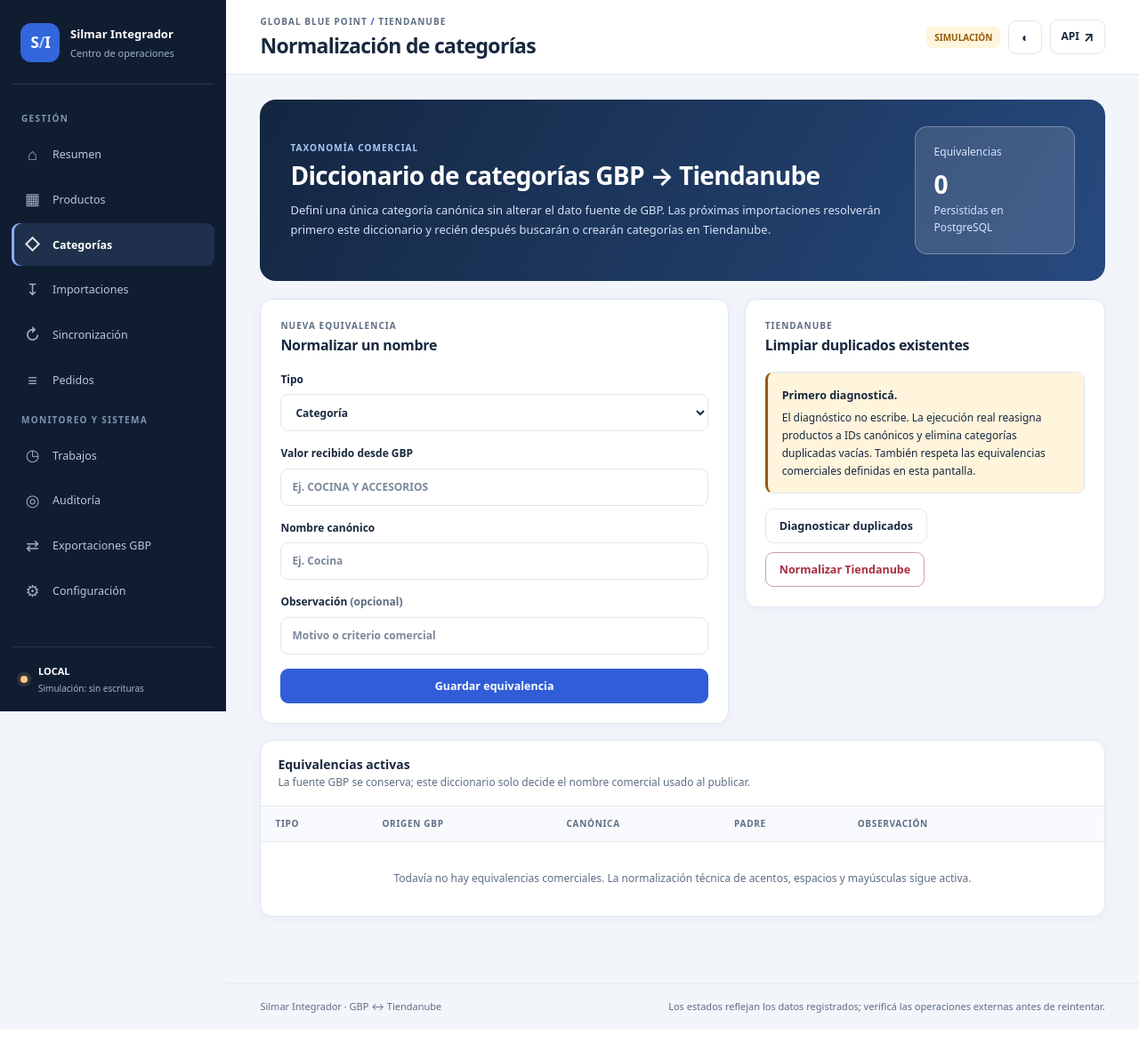
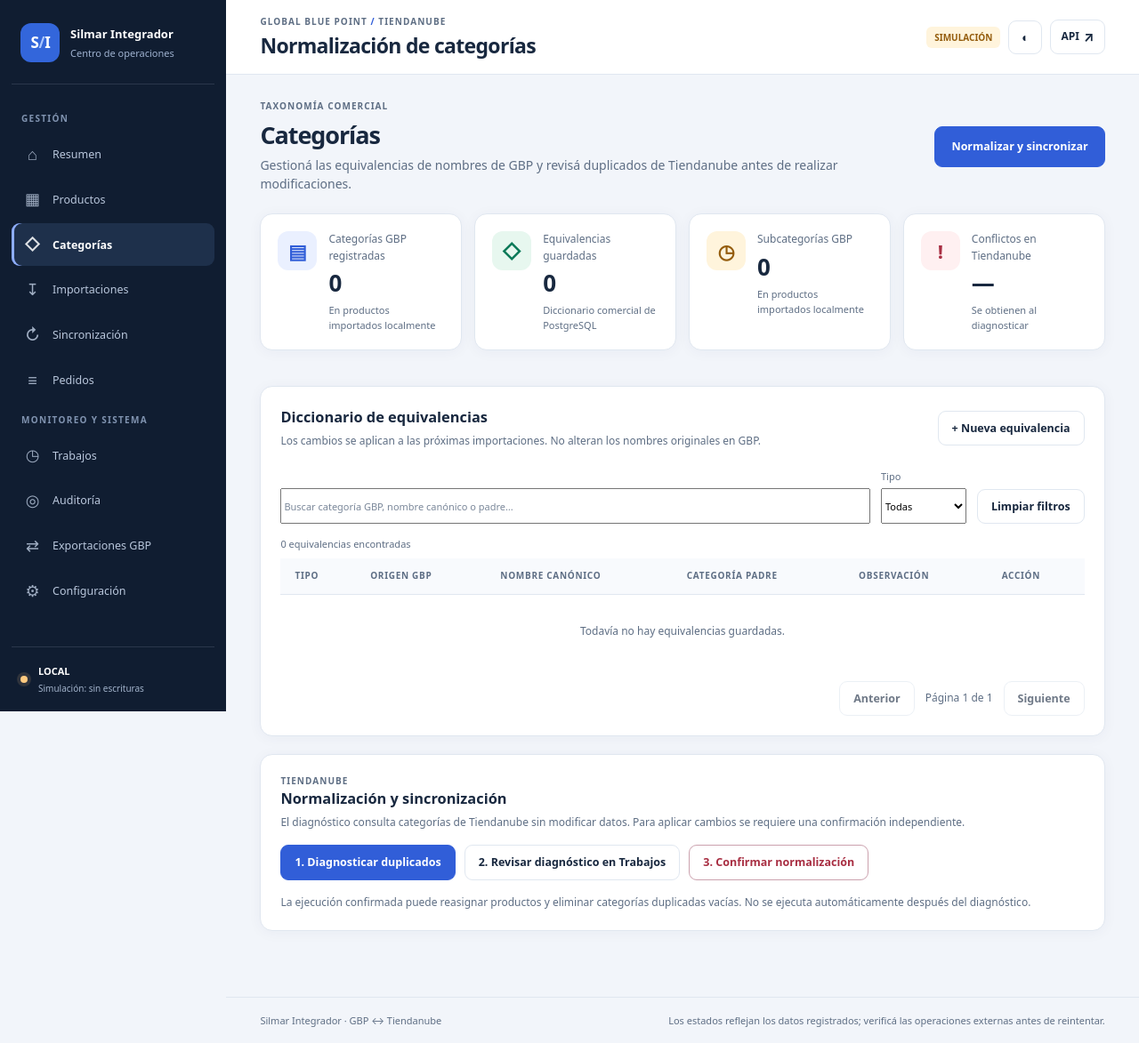
Before and after one commit to PadillaGabriel/GBP_TN_SYNC, a FastAPI app: page /admin/panel/categorias in a window 1280 px wide. Shown: the whole page at 89% size. Run offline with FastAPI, Linux system fonts and the light colour scheme.

Commit message:
Rediseño Categorias

```diff
--- a/app/static/enterprise/app.css
+++ b/app/static/enterprise/app.css
@@ -358,12 +358,35 @@
   .jobs-table tbody td:last-child .btn { width: 100%; }
   .jobs-table .table-progress { grid-template-columns: minmax(0,1fr) 35px; }
 }
-
-/* Resumen operativo: estilos aislados de las demás páginas. */
-.overview{display:grid;gap:22px}.overview-heading{display:flex;justify-content:space-between;align-items:center;gap:16px}.overview-heading h2{font-size:25px;letter-spacing:-.035em;margin:5px 0 3px}.overview-heading p,.overview-section-head p{margin:0;color:var(--muted);font-size:12px}.overview-mode{flex:none;border:1px solid var(--border);background:var(--surface);padding:7px 11px;border-radius:9px;font-size:11px;color:var(--muted)}
-.overview-metrics{display:grid;grid-template-columns:repeat(4,minmax(0,1fr));gap:13px}.overview-metric{min-width:0;display:flex;align-items:flex-start;gap:12px;background:var(--surface);border:1px solid var(--border);border-radius:var(--radius);padding:19px 16px;box-shadow:var(--shadow)}.overview-metric-icon{flex:none;width:40px;height:40px;display:grid;place-items:center;border-radius:11px;background:var(--primary-tint);color:var(--primary);font-size:24px}.overview-metric h3{font-size:12px;line-height:1.45;margin:0;font-weight:680}.overview-metric strong{display:block;font-size:29px;letter-spacing:-.04em;margin:7px 0 2px;line-height:1.2;overflow-wrap:anywhere}.overview-metric strong.overview-date{font-size:19px;letter-spacing:-.02em}.overview-metric small{font-size:11px;color:var(--muted);display:block;line-height:1.5}
-.overview-sync,.overview-jobs{background:var(--surface);border:1px solid var(--border);border-radius:var(--radius);padding:20px;box-shadow:var(--shadow)}.overview-sync{background:var(--surface-2)}.overview-section-head{display:flex;align-items:center;justify-content:space-between;gap:12px;margin-bottom:14px}.overview-section-head h3{font-size:17px;margin:0 0 3px;letter-spacing:-.02em}.overview-section-head>a{color:var(--primary);font-size:12px;font-weight:700;white-space:nowrap}.overview-sync-items{display:grid;grid-template-columns:repeat(2,minmax(0,1fr));gap:14px}.overview-sync-items>div{display:flex;flex-wrap:wrap;gap:5px 12px;align-items:center;min-width:0;padding:13px 15px;background:var(--surface);border:1px solid var(--border);border-radius:10px}.overview-sync-items strong{width:100%;font-size:12px}.overview-sync-items span:not(.overview-state){font-size:11px;color:var(--muted);flex:1;min-width:120px}.overview-state{width:max-content;max-width:100%;font-size:11px;font-weight:700;border-radius:7px;padding:5px 9px;background:var(--surface-2);color:var(--muted)}.overview-state.is-ok{background:var(--success-bg);color:var(--success)}.overview-state.is-error{background:var(--danger-bg);color:var(--danger)}.overview-hint{font-size:11px;color:var(--muted);margin:12px 0 0}
-.overview-action-grid{display:grid;grid-template-columns:repeat(4,minmax(0,1fr));gap:13px}.overview-action-grid>a{min-width:0;display:flex;gap:11px;align-items:center;padding:15px;background:var(--surface);border:1px solid var(--border);border-radius:var(--radius);box-shadow:var(--shadow)}.overview-action-grid>a:hover{border-color:var(--primary)}.overview-action-grid>a>span{flex:none;display:grid;place-items:center;width:37px;height:37px;font-size:23px;background:var(--primary-tint);color:var(--primary);border-radius:10px}.overview-action-grid strong,.overview-action-grid small{display:block}.overview-action-grid strong{font-size:12px}.overview-action-grid small{font-size:11px;line-height:1.4;color:var(--muted);margin-top:4px}.overview-action-grid b{font-size:17px;color:var(--muted);margin-left:auto}
-.overview-job-table-head,.overview-job-row{display:grid;grid-template-columns:minmax(0,1fr) 165px 165px;gap:14px;align-items:center}.overview-job-table-head{font-size:11px;color:var(--muted);background:var(--surface-2);border-radius:9px;padding:10px 13px}.overview-job-row{padding:12px 13px;border-bottom:1px solid var(--border);font-size:12px}.overview-job-row:last-child{border-bottom:0}.overview-job-row:hover{background:var(--surface-2)}.overview-job-row strong,.overview-job-row small{display:block}.overview-job-row small{font-size:11px;color:var(--muted);margin-top:3px}.overview-job-row time{font-size:11px;color:var(--muted)}.overview-empty{color:var(--muted);font-size:12px;margin:15px 0}
-@media(max-width:1220px){.overview-metrics,.overview-action-grid{grid-template-columns:repeat(2,minmax(0,1fr))}}
-@media(max-width:680px){.overview{gap:17px}.overview-heading{align-items:flex-start;flex-direction:column}.overview-heading h2{font-size:22px}.overview-metric{padding:12px;gap:8px;flex-direction:column}.overview-metric-icon{width:34px;height:34px;font-size:20px}.overview-metric strong{font-size:24px}.overview-sync-items,.overview-action-grid{grid-template-columns:1fr}.overview-job-table-head{display:none}.overview-job-row{grid-template-columns:minmax(0,1fr) auto;gap:6px}.overview-job-row time{grid-column:1}.overview-job-row .overview-state{grid-column:2;grid-row:1/span 2}.overview-section-head{align-items:flex-start}.overview-section-head>a{white-space:normal}}
+/* Categorías: vista operacional y diccionario comercial. */
+.category-intro { align-items: center; }
+.category-intro .btn { flex: none; }
+.category-stats { display: grid; grid-template-columns: repeat(4,minmax(0,1fr)); gap: 14px; margin-bottom: 20px; }
+.category-stat { display: flex; align-items: flex-start; gap: 13px; min-width: 0; padding: 19px; }
+.category-stat-icon { flex: none; display: grid; place-items: center; width: 44px; height: 44px; border-radius: 12px; background: var(--primary-tint); color: var(--primary); font-size: 22px; font-weight: 700; }
+.category-stat-icon--green { background: var(--success-bg); color: var(--success); }
+.category-stat-icon--amber { background: var(--warning-bg); color: var(--warning); }
+.category-stat-icon--red { background: var(--danger-bg); color: var(--danger); }
+.category-stat strong, .category-stat small, .category-stat .muted { display: block; }
+.category-stat strong { font-size: 26px; line-height: 1.35; margin: 4px 0; }
+.category-stat small { color: var(--muted); font-size: 11px; }
+.category-manager { margin-bottom: 20px; }
+.category-manager-head, .category-dialog-heading { display: flex; align-items: center; justify-content: space-between; gap: 14px; }
+.category-manager-head h3, .category-workflow h3, .category-dialog-heading h3 { margin: 0 0 4px; }
+.category-manager-head p, .category-workflow p { margin: 0; }
+.category-filter-row { display: flex; align-items: end; flex-wrap: wrap; gap: 12px; margin-top: 22px; }
+.category-filter-row label { display: grid; gap: 5px; color: var(--muted); font-size: 11px; }
+.category-filter-row .category-search { flex: 1 1 310px; }
+.category-filter-row input, .category-filter-row select { min-height: 40px; }
+.category-table-count { margin: 14px 0 8px; font-size: 11px; }
+.category-table { width: 100%; min-width: 860px; }
+.category-table tr[hidden] { display: none; }
+.category-small-button { min-height: 30px; padding: 5px 9px; font-size: 11px; }
+.category-pagination { display: flex; align-items: center; justify-content: flex-end; gap: 12px; margin-top: 14px; font-size: 12px; }
+.category-workflow { display: grid; gap: 16px; }
+.category-workflow-actions { display: flex; flex-wrap: wrap; gap: 10px; }
+.category-dialog { width: min(520px,calc(100vw - 32px)); max-height: 90dvh; overflow-y: auto; padding: 24px; background: var(--surface); color: var(--text); border: 1px solid var(--border); border-radius: 14px; box-shadow: 0 20px 70px rgba(0,0,0,.22); }
+.category-dialog::backdrop { background: rgba(7,17,33,.62); }
+.category-dialog-actions { display: flex; justify-content: flex-end; gap: 10px; margin-top: 10px; }
+@media(max-width:1150px) { .category-stats { grid-template-columns: repeat(2,minmax(0,1fr)); } }
+@media(max-width:680px) { .category-stats { grid-template-columns: 1fr; } .category-intro { align-items: stretch; flex-direction: column; } .category-manager-head { align-items: start; flex-direction: column; } .category-workflow-actions > * { flex: 1 1 100%; } }
--- a/app/static/enterprise/features/categorias.js
+++ b/app/static/enterprise/features/categorias.js
@@ -61,7 +61,7 @@
   queryAll("[data-category-dedupe]").forEach((button) => {
     button.addEventListener("click", async () => {
       const confirmWrite = button.dataset.categoryDedupe === "true";
-      if (confirmWrite && !window.confirm("Esto reasignará productos y eliminará categorías duplicadas en Tiendanube. ¿Continuar?")) return;
+      if (confirmWrite && !window.confirm("Confirmá solo después de revisar el diagnóstico en Trabajos. Esta operación reasignará productos y eliminará categorías duplicadas vacías en Tiendanube. ¿Ejecutar?")) return;
       setButtonBusy(button, true, confirmWrite ? "Iniciando…" : "Diagnosticando…");
       try {
         const result = await request(`/admin/panel/categorias/normalizar-duplicadas?confirm=${confirmWrite}`, { method: "POST" });
@@ -81,4 +81,64 @@
   initializeAliasForm();
   initializeDeleteActions();
   initializeDedupeActions();
+  initializeCategoryDashboard();
 }
+
+function initializeCategoryDashboard() {
+  const rows = queryAll('[data-category-row]');
+  const search = query('#categorySearch');
+  const type = query('#categoryFilterType');
+  const counter = query('#categoryTableCount');
+  const label = query('#categoryPageLabel');
+  const previous = query('#categoryPrev');
+  const next = query('#categoryNext');
+  const empty = query('#categoryNoResults');
+  if (!search || !type || !counter) return;
+  let page = 0;
+  const size = 10;
+  function render() {
+    const term = search.value.trim().toLocaleLowerCase('es');
+    const visible = rows.filter((row) => (!type.value || row.dataset.categoryType === type.value)
+      && (row.dataset.categorySearch || '').includes(term));
+    const pages = Math.max(1, Math.ceil(visible.length / size));
+    page = Math.min(page, pages - 1);
+    rows.forEach((row) => { row.hidden = true; });
+    visible.slice(page * size, (page + 1) * size).forEach((row) => { row.hidden = false; });
+    counter.textContent = `${visible.length} equivalencia${visible.length === 1 ? '' : 's'} encontrada${visible.length === 1 ? '' : 's'}`;
+    label.textContent = `Página ${page + 1} de ${pages}`;
+    previous.disabled = page === 0;
+    next.disabled = page >= pages - 1;
+    empty.hidden = visible.length !== 0 || rows.length === 0;
+  }
+  search.addEventListener('input', () => { page = 0; render(); });
+  type.addEventListener('change', () => { page = 0; render(); });
+  query('#categoryClearFilters')?.addEventListener('click', () => { search.value = ''; type.value = ''; page = 0; render(); });
+  previous.addEventListener('click', () => { page--; render(); });
+  next.addEventListener('click', () => { page++; render(); });
+  render();
+
+  const dialog = query('#categoryAliasDialog');
+  const form = query('#categoryAliasForm');
+  const heading = query('#categoryDialogTitle');
+  if (!dialog || !form) return;
+  const open = (button) => {
+    form.reset();
+    query('#categoryType').value = button?.dataset.tipo || 'categoria';
+    query('#categoryOrigin').value = button?.dataset.origen || '';
+    query('#categoryCanonical').value = button?.dataset.canonico || '';
+    query('#categoryParent').value = button?.dataset.padre || '';
+    query('#categoryObservation').value = button?.dataset.observacion || '';
+    heading.textContent = button ? 'Editar equivalencia' : 'Nueva equivalencia';
+    query('#categoryType').dispatchEvent(new Event('change'));
+    dialog.showModal();
+  };
+  query('#categoryNewAlias')?.addEventListener('click', () => open(null));
+  queryAll('[data-category-alias-edit]').forEach((button) => button.addEventListener('click', () => open(button)));
+  const close = () => dialog.close();
+  query('#categoryCloseDialog')?.addEventListener('click', close);
+  query('#categoryCancelDialog')?.addEventListener('click', close);
+  dialog.addEventListener('click', (event) => { if (event.target === dialog) close(); });
+  query('#categoryPrimaryAction')?.addEventListener('click', () => {
+    query('#categoryWorkflow')?.scrollIntoView({ behavior: 'smooth', block: 'center' });
+  });
+}
--- a/app/templates/enterprise/categorias.html
+++ b/app/templates/enterprise/categorias.html
@@ -1,46 +1,51 @@
 {% extends "enterprise/base.html" %}{% block content %}
-<section class="hero compact-hero">
-  <div><span class="eyebrow">TAXONOMÍA COMERCIAL</span><h2>Diccionario de categorías GBP → Tiendanube</h2><p class="lead">Definí una única categoría canónica sin alterar el dato fuente de GBP. Las próximas importaciones resolverán primero este diccionario y recién después buscarán o crearán categorías en Tiendanube.</p></div>
-  <div class="metric"><span>Equivalencias</span><strong>{{ total_aliases }}</strong><small>Persistidas en PostgreSQL</small></div>
+<section class="section-intro category-intro">
+  <div><span class="eyebrow">TAXONOMÍA COMERCIAL</span><h2>Categorías</h2>
+    <p>Gestioná las equivalencias de nombres de GBP y revisá duplicados de Tiendanube antes de realizar modificaciones.</p></div>
+  <button type="button" class="btn primary large" id="categoryPrimaryAction">Normalizar y sincronizar</button>
 </section>
-
-<div class="layout-2 category-layout">
-  <section class="card">
-    <div class="card-head"><div><span class="eyebrow">NUEVA EQUIVALENCIA</span><h3>Normalizar un nombre</h3></div></div>
-    <form id="categoryAliasForm" class="form-stack">
-      <label>Tipo<select id="categoryType" name="tipo"><option value="categoria">Categoría</option><option value="subcategoria">Subcategoría</option></select></label>
-      <label>Valor recibido desde GBP<input name="valor_origen" id="categoryOrigin" list="gbpCategoryOrigins" required placeholder="Ej. COCINA Y ACCESORIOS"></label>
-      <label>Nombre canónico<input name="valor_canonico" required placeholder="Ej. Cocina"></label>
-      <label id="categoryParentField" hidden>Categoría padre canónica<input name="categoria_padre_canonica" list="canonicalParents" placeholder="Ej. Cocina"></label>
-      <label>Observación <span class="muted">(opcional)</span><input name="observacion" placeholder="Motivo o criterio comercial"></label>
-      <button class="btn primary" type="submit">Guardar equivalencia</button>
-    </form>
-    <datalist id="gbpCategoryOrigins">{% for item in origenes.categorias %}<option value="{{ item.valor }}">{{ item.productos }} productos</option>{% endfor %}</datalist>
-    <datalist id="canonicalParents">{% for item in origenes.categorias %}<option value="{{ item.valor }}">{% endfor %}</datalist>
-    <datalist id="gbpSubcategoryOrigins">{% for item in origenes.subcategorias %}<option value="{{ item.valor }}">{{ item.categoria }} · {{ item.productos }} productos</option>{% endfor %}</datalist>
-  </section>
-
-  <section class="card">
-    <div class="card-head"><div><span class="eyebrow">TIENDANUBE</span><h3>Limpiar duplicados existentes</h3></div></div>
-    <div class="callout warning"><strong>Primero diagnosticá.</strong><p>El diagnóstico no escribe. La ejecución real reasigna productos a IDs canónicos y elimina categorías duplicadas vacías. También respeta las equivalencias comerciales definidas en esta pantalla.</p></div>
-    <div class="button-stack">
-      <button class="btn" type="button" data-category-dedupe="false">Diagnosticar duplicados</button>
-      <button class="btn danger-outline" type="button" data-category-dedupe="true">Normalizar Tiendanube</button>
-    </div>
-  </section>
-</div>
-
-<section class="card table-card">
-  <div class="table-toolbar"><div><strong>Equivalencias activas</strong><div class="muted">La fuente GBP se conserva; este diccionario solo decide el nombre comercial usado al publicar.</div></div></div>
-  <div class="table-wrap"><table class="category-table"><thead><tr><th>Tipo</th><th>Origen GBP</th><th>Canónica</th><th>Padre</th><th>Observación</th><th></th></tr></thead><tbody>
-  {% for item in aliases %}<tr>
-    <td><span class="badge neutral">{{ item.tipo }}</span></td>
-    <td><strong>{{ item.valor_origen }}</strong></td>
-    <td><strong>{{ item.valor_canonico }}</strong></td>
-    <td>{{ item.categoria_padre_canonica or '—' }}</td>
-    <td class="wrap-cell">{{ item.observacion or '—' }}</td>
-    <td class="actions-cell"><button class="more-btn danger-text" type="button" data-category-alias-delete="{{ item.id }}" title="Eliminar equivalencia">×</button></td>
-  </tr>{% else %}<tr><td colspan="6" class="empty">Todavía no hay equivalencias comerciales. La normalización técnica de acentos, espacios y mayúsculas sigue activa.</td></tr>{% endfor %}
+<section class="category-stats" aria-label="Resumen de categorías">
+  <article class="card category-stat"><span class="category-stat-icon" aria-hidden="true">▤</span><div><span class="muted">Categorías GBP registradas</span><strong>{{ total_categorias }}</strong><small>En productos importados localmente</small></div></article>
+  <article class="card category-stat"><span class="category-stat-icon category-stat-icon--green" aria-hidden="true">◇</span><div><span class="muted">Equivalencias guardadas</span><strong>{{ total_aliases }}</strong><small>Diccionario comercial de PostgreSQL</small></div></article>
+  <article class="card category-stat"><span class="category-stat-icon category-stat-icon--amber" aria-hidden="true">◷</span><div><span class="muted">Subcategorías GBP</span><strong>{{ total_subcategorias }}</strong><small>En productos importados localmente</small></div></article>
+  <article class="card category-stat"><span class="category-stat-icon category-stat-icon--red" aria-hidden="true">!</span><div><span class="muted">Conflictos en Tiendanube</span><strong>—</strong><small>Se obtienen al diagnosticar</small></div></article>
+</section>
+<section class="card category-manager">
+  <div class="category-manager-head"><div><h3>Diccionario de equivalencias</h3><p class="muted">Los cambios se aplican a las próximas importaciones. No alteran los nombres originales en GBP.</p></div><button class="btn" type="button" id="categoryNewAlias">+ Nueva equivalencia</button></div>
+  <div class="category-filter-row">
+    <label class="category-search"><span class="sr-only">Buscar equivalencia</span><input type="search" id="categorySearch" placeholder="Buscar categoría GBP, nombre canónico o padre…"></label>
+    <label>Tipo<select id="categoryFilterType"><option value="">Todas</option><option value="categoria">Categorías</option><option value="subcategoria">Subcategorías</option></select></label>
+    <button type="button" class="btn" id="categoryClearFilters">Limpiar filtros</button>
+  </div>
+  <p class="muted category-table-count" id="categoryTableCount" role="status"></p>
+  <div class="table-wrap"><table class="category-table"><thead><tr><th scope="col">Tipo</th><th scope="col">Origen GBP</th><th scope="col">Nombre canónico</th><th scope="col">Categoría padre</th><th scope="col">Observación</th><th scope="col">Acción</th></tr></thead><tbody>
+  {% for item in aliases %}<tr data-category-row data-category-type="{{ item.tipo }}" data-category-search="{{ ((item.valor_origen or '') ~ ' ' ~ (item.valor_canonico or '') ~ ' ' ~ (item.categoria_padre_canonica or '') ~ ' ' ~ (item.observacion or ''))|lower|e }}">
+    <td><span class="badge neutral">{{ 'Subcategoría' if item.tipo == 'subcategoria' else 'Categoría' }}</span></td>
+    <td><strong>{{ item.valor_origen }}</strong></td><td><strong>{{ item.valor_canonico }}</strong></td>
+    <td>{{ item.categoria_padre_canonica or '—' }}</td><td class="wrap-cell">{{ item.observacion or '—' }}</td>
+    <td class="actions-cell"><button class="btn category-small-button" type="button" data-category-alias-edit data-id="{{ item.id }}" data-tipo="{{ item.tipo }}" data-origen="{{ item.valor_origen|e }}" data-canonico="{{ item.valor_canonico|e }}" data-padre="{{ (item.categoria_padre_canonica or '')|e }}" data-observacion="{{ (item.observacion or '')|e }}">Editar</button><button class="btn category-small-button danger-text" type="button" data-category-alias-delete="{{ item.id }}">Eliminar</button></td>
+  </tr>{% else %}<tr data-category-empty><td colspan="6" class="empty">Todavía no hay equivalencias guardadas.</td></tr>{% endfor %}
   </tbody></table></div>
+  <p id="categoryNoResults" class="empty" hidden>No hay equivalencias que coincidan con la búsqueda.</p>
+  <div class="category-pagination"><button type="button" class="btn" id="categoryPrev">Anterior</button><span class="muted" id="categoryPageLabel"></span><button type="button" class="btn" id="categoryNext">Siguiente</button></div>
 </section>
+<section class="card category-workflow" id="categoryWorkflow">
+  <div><span class="eyebrow">TIENDANUBE</span><h3>Normalización y sincronización</h3><p class="muted">El diagnóstico consulta categorías de Tiendanube sin modificar datos. Para aplicar cambios se requiere una confirmación independiente.</p></div>
+  <div class="category-workflow-actions"><button class="btn primary" type="button" data-category-dedupe="false">1. Diagnosticar duplicados</button><a class="btn" href="/admin/panel/trabajos">2. Revisar diagnóstico en Trabajos</a><button class="btn danger-outline" type="button" data-category-dedupe="true">3. Confirmar normalización</button></div>
+  <p class="muted">La ejecución confirmada puede reasignar productos y eliminar categorías duplicadas vacías. No se ejecuta automáticamente después del diagnóstico.</p>
+</section>
+<dialog id="categoryAliasDialog" class="category-dialog" aria-labelledby="categoryDialogTitle">
+  <form id="categoryAliasForm" class="form-stack">
+    <div class="category-dialog-heading"><h3 id="categoryDialogTitle">Nueva equivalencia</h3><button class="icon-btn" type="button" id="categoryCloseDialog" aria-label="Cerrar">×</button></div>
+    <label>Tipo<select id="categoryType" name="tipo"><option value="categoria">Categoría</option><option value="subcategoria">Subcategoría</option></select></label>
+    <label>Valor recibido desde GBP<input name="valor_origen" id="categoryOrigin" list="gbpCategoryOrigins" required placeholder="Ej. COCINA Y ACCESORIOS"></label>
+    <label>Nombre canónico<input name="valor_canonico" id="categoryCanonical" required placeholder="Ej. Cocina"></label>
+    <label id="categoryParentField" hidden>Categoría padre canónica<input name="categoria_padre_canonica" id="categoryParent" list="canonicalParents"></label>
+    <label>Observación (opcional)<input name="observacion" id="categoryObservation"></label>
+    <div class="category-dialog-actions"><button class="btn" type="button" id="categoryCancelDialog">Cancelar</button><button class="btn primary" type="submit">Guardar equivalencia</button></div>
+  </form>
+</dialog>
+<datalist id="gbpCategoryOrigins">{% for item in origenes.categorias %}<option value="{{ item.valor }}">{{ item.productos }} productos</option>{% endfor %}</datalist>
+<datalist id="canonicalParents">{% for item in origenes.categorias %}<option value="{{ item.valor }}">{% endfor %}</datalist>
+<datalist id="gbpSubcategoryOrigins">{% for item in origenes.subcategorias %}<option value="{{ item.valor }}">{{ item.categoria }} · {{ item.productos }} productos</option>{% endfor %}</datalist>
 {% endblock %}
```
Also changed, not shown: app/presentacion/rutas_panel.py (+24 -15 lines).
